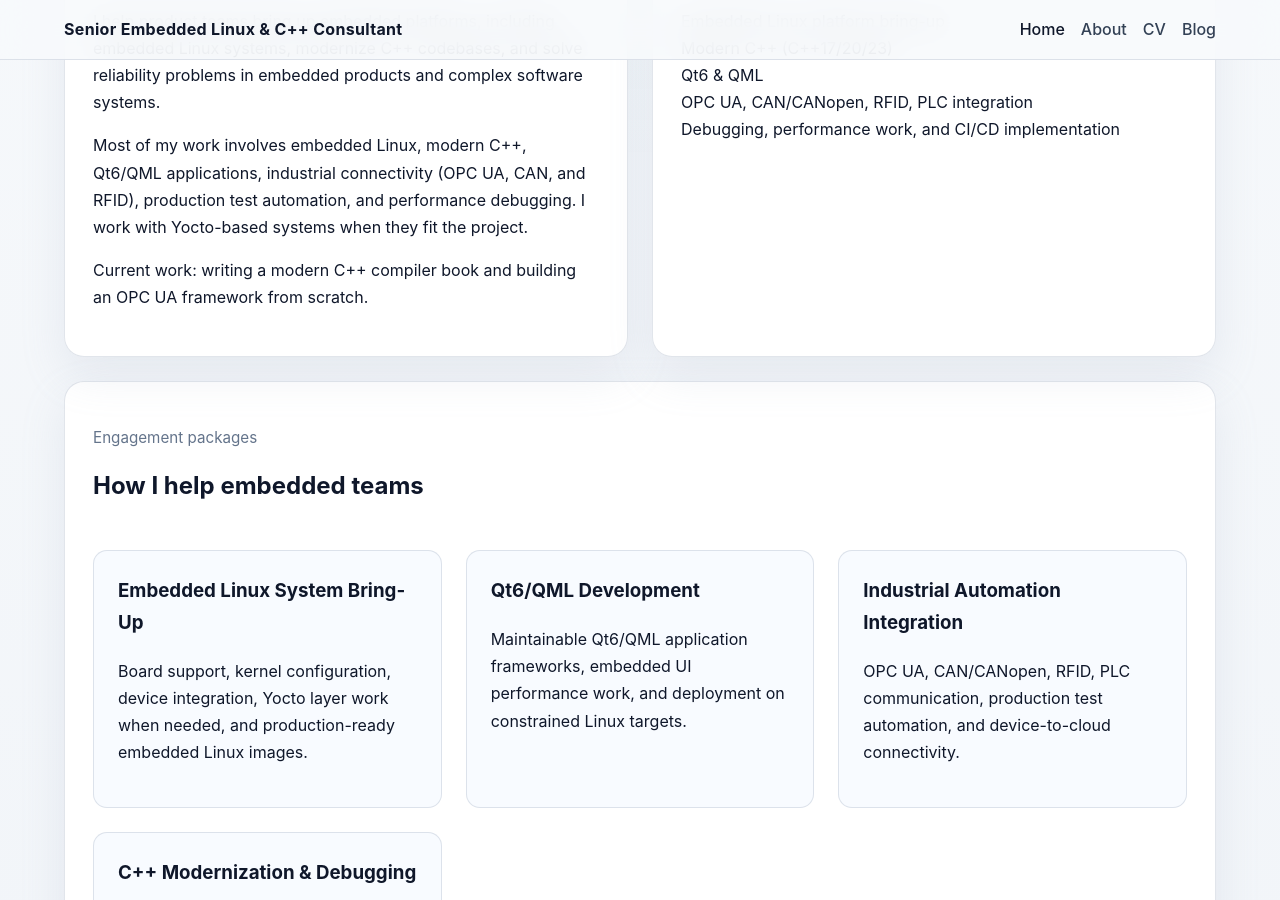
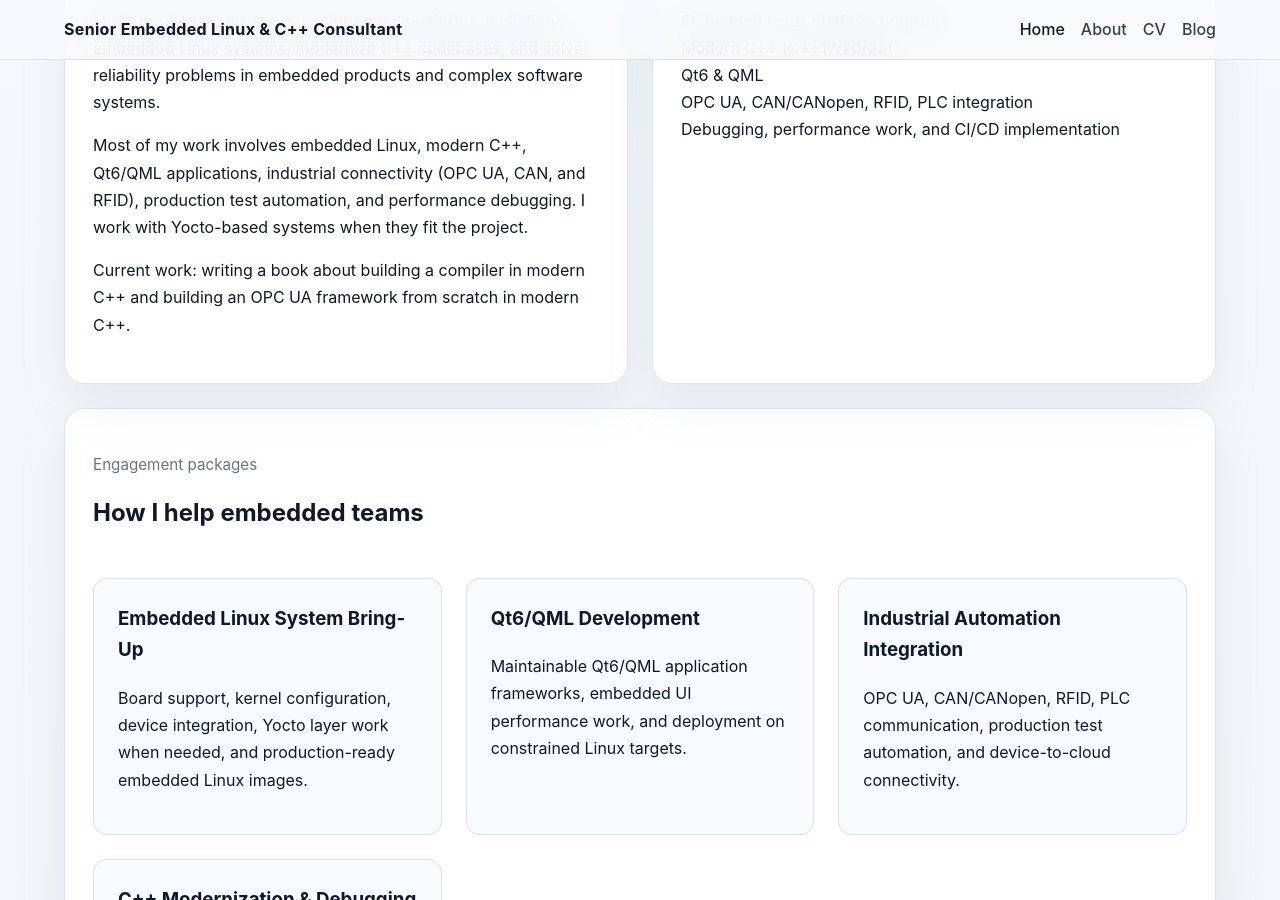
Before and after one commit to daniel-petrovic/daniel-petrovic.github.io, a Jekyll site: the page built from index.md, in a window 1280 px wide and 900 px high, scrolled down 648 px. Built offline with Jekyll 4.4.1, drawn with Linux system fonts in a browser that asks for light colours.

Commit message:
Update index

```diff
--- a/index.md
+++ b/index.md
@@ -27,7 +27,7 @@ permalink: /
       Most of my work involves embedded Linux, modern C++, Qt6/QML applications, industrial connectivity (OPC UA, CAN, and RFID), production test automation, and performance debugging. I work with Yocto-based systems when they fit the project.
     </p>
     <p>
-      Current work: writing a modern C++ compiler book and building an OPC UA framework from scratch.
+      Current work: writing a book about building a compiler in modern C++ and building an OPC UA framework from scratch in modern C++.
     </p>
   </article>
   <article class="panel">
```
